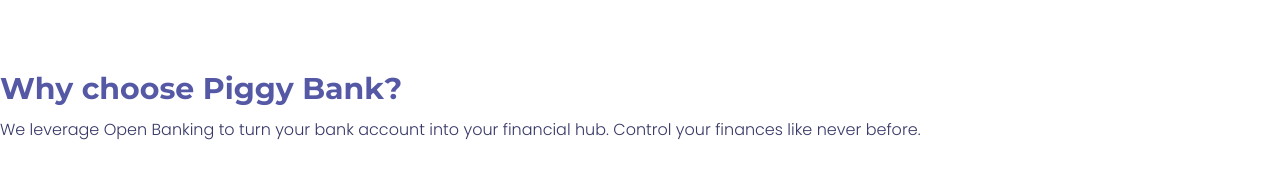
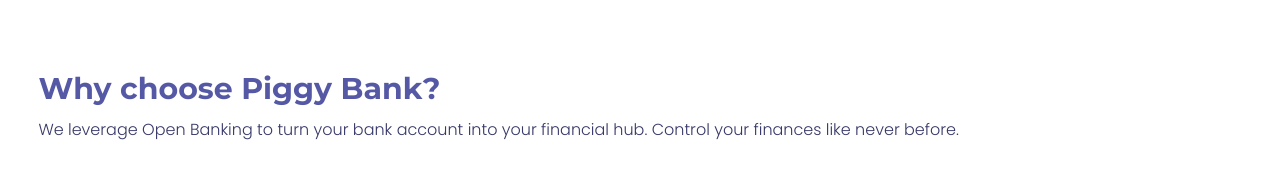
Before and after one commit to alexdbejenaru/piggybank-landing-page, a React app: page / in a window 1280 px wide. Shown: the part 780-952 px from the top of the page. Built offline with nearby package versions, Linux system fonts and the light colour scheme.

Commit message:
finished homepage

```diff
--- a/src/styles/components/articles.scss
+++ b/src/styles/components/articles.scss
@@ -64,6 +64,10 @@
         max-width: rem(639px);
     }
 
+    @include breakpoint-down(small) {
+        margin-top: rem(-40px);
+    }
+
     .article-section {
         &_title {
             color: var(--color-text-title);
@@ -101,6 +105,7 @@
                 grid-template-columns: 1fr 1fr;
                 max-width: rem(639px);
                 margin: 0 auto;
+                margin-bottom: rem(50px);
             }
 
             @include breakpoint-down(small) {
--- a/src/styles/components/why-cards.scss
+++ b/src/styles/components/why-cards.scss
@@ -15,6 +15,12 @@
             font-size: var(--font-h2);
             margin-bottom: rem(10px);
             margin-top: rem(50px);
+            padding-left: 3%;
+
+            @include breakpoint-down(medium) {
+                margin-top: -30px;
+                text-align: center;
+            }
 
             @include breakpoint-down(small) {
                 margin-top: rem(40px);
@@ -25,6 +31,12 @@
         &_text {
             color:var(--color-text-general);
             font-family: var(--font-general);
+            padding-left: 3%;
+
+            @include breakpoint-down(medium) {
+                padding: 0 3% rem(40px) 3%;
+                text-align: center;
+            }
         }
     }
 
@@ -33,6 +45,14 @@
             display: flex;
             flex-direction: row;
             justify-content: space-around;
+
+            @include breakpoint-down(medium) {
+                display: grid;
+                grid-template-columns: 1fr 1fr;
+            }
+            @include breakpoint-down(small) {
+                display: block;
+            }
 
             .card-container {
                 // border: black 1px solid;
```
